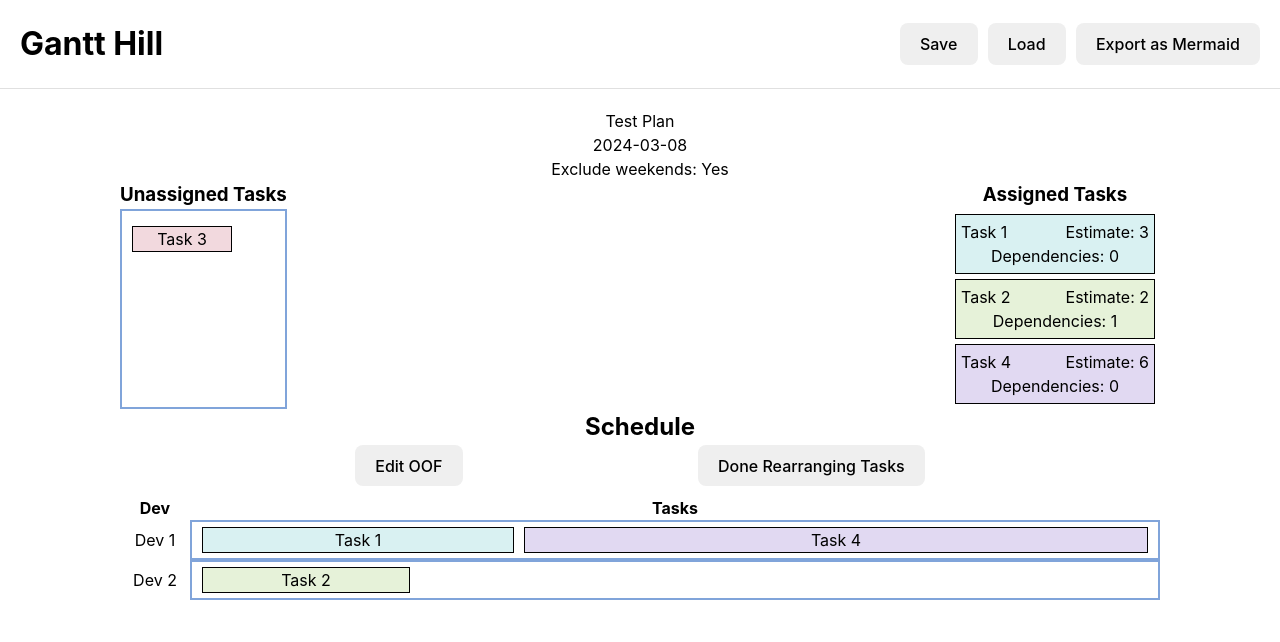
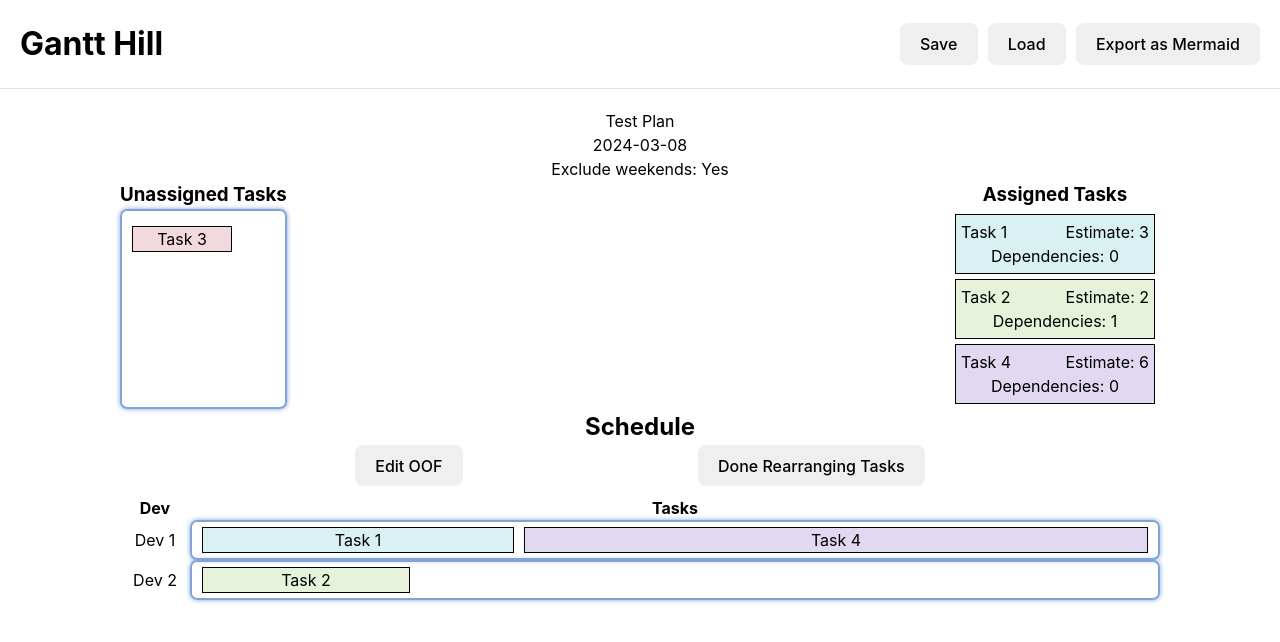
Before and after one commit to butaud/gantt-hill, a React (Vite) app: page / in a window 1280 px wide. Both pictures are taken after a click on the button "Rearrange Tasks". Shown: the top 642 px of the page. Built offline with nearby package versions, Linux system fonts and the light colour scheme.

Commit message:
make droppable borders glow

```diff
--- a/src/ui/Rearrange.css
+++ b/src/ui/Rearrange.css
@@ -9,12 +9,14 @@ td.rearrangeCell div {
 ul.dropZone {
   min-width: 150px;
   min-height: 200px;
-  border: 2px solid rgb(128, 164, 218);
   padding: 10px;
 }
 
-td.dropZone {
+td.dropZone,
+ul.dropZone {
   border: 2px solid rgb(128, 164, 218);
+  border-radius: 7px;
+  box-shadow: 0 0 5px rgba(128, 164, 218);
 }
 
 ul.dropZone div {
```
